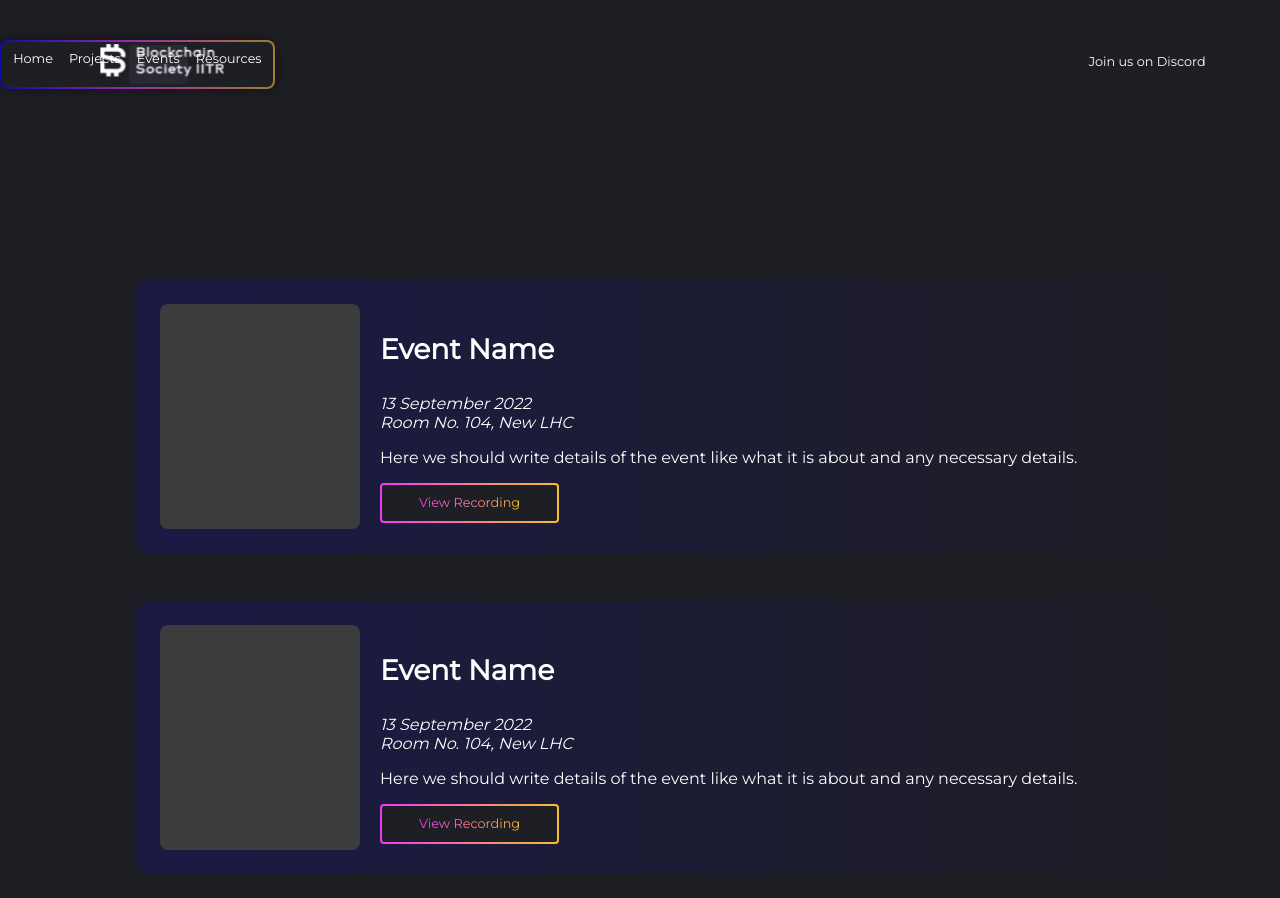
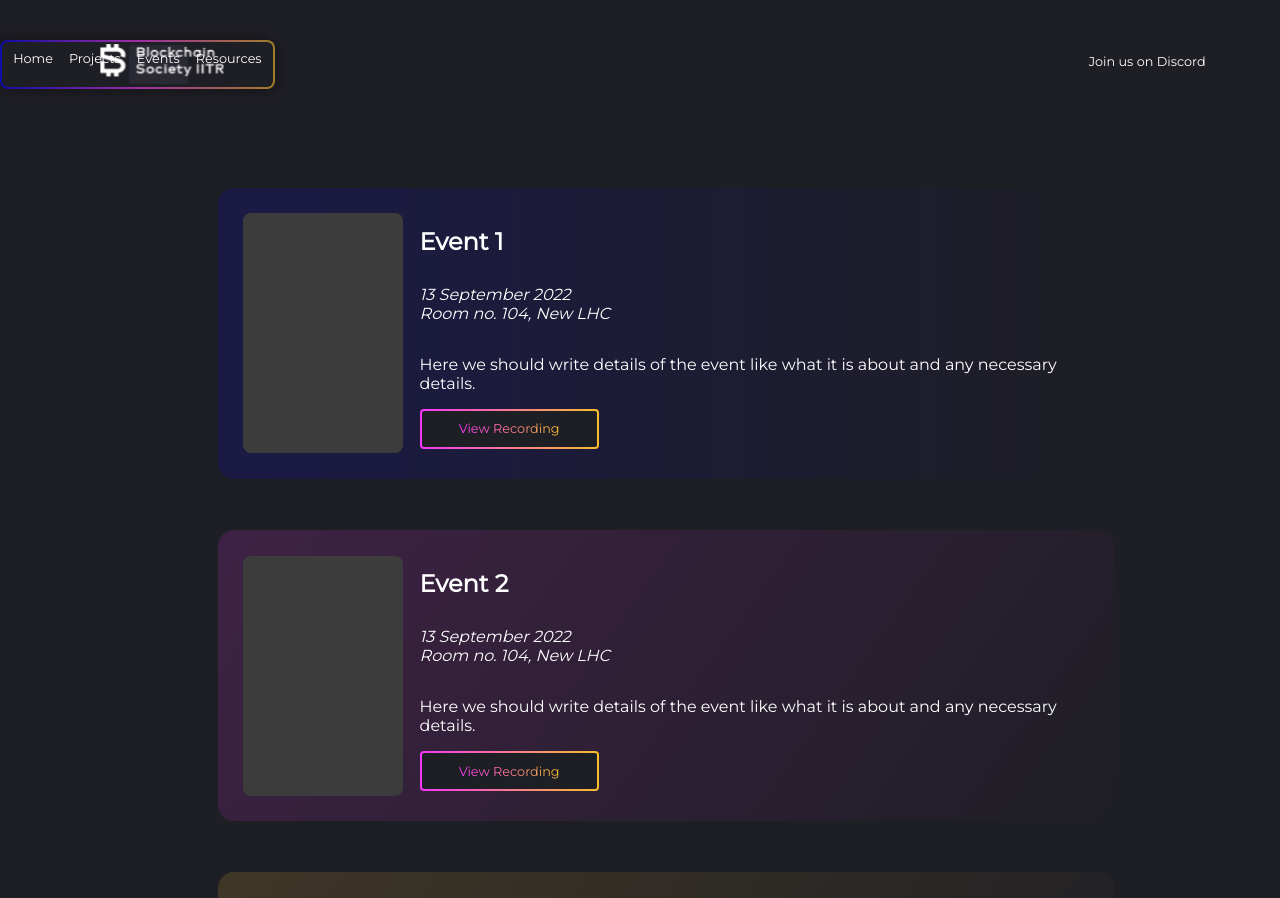
Before and after one commit to BlocSoc-iitr/website-2022, a React (Create React App) app: page /events in a window 1280 px wide. Shown: the top 898 px of the page. Built offline with nearby package versions, Linux system fonts and the light colour scheme.

Commit message:
Events Section Done

```diff
--- a/src/Components/EventCard/EventCard.js
+++ b/src/Components/EventCard/EventCard.js
@@ -1,23 +1,30 @@
-import React from 'react';
-import styles from './EventCard.module.css'
-import Button from '../Button/Button';
+import React from "react";
+import styles from "./EventCard.module.css";
+import Button from "../Button/Button";
 
-
-const EventCard = (props) => {
-
+const EventCard = ({ name, date, venue, desc, link, index }) => {
+  var containerClass;
+  if (index % 3 === 0) {
+    containerClass = styles.blueContainer;
+  } else if (index % 3 === 1) {
+    containerClass = styles.purpleContainer;
+  } else if (index % 3 === 2) {
+    containerClass = styles.yellowContainer;
+  }
   return (
-      <div className={styles.container}>
+    <div className={containerClass}>
       <div className={styles.img}></div>
       <div className={styles.content}>
-          <h3>Event Name</h3>
+        <div className={styles.heading}>{name}</div>
         <div className={styles.label}>
-            <p>13 September 2022 <br /> Room No. 104, New LHC </p>
-
+          <p>
+            {date} <br /> {venue}{" "}
+          </p>
         </div>
-          <p className={styles.desc}>
-            Here we should write details of the event like what it is about and any necessary details.
-          </p>
+        <p className={styles.desc}>{desc}</p>
+        <a href={link}>
           <Button str={"View Recording"} />
+        </a>
       </div>
     </div>
   );
--- a/src/Components/EventCard/EventCard.module.css
+++ b/src/Components/EventCard/EventCard.module.css
@@ -1,32 +1,65 @@
-.container{
+.blueContainer{
     background: linear-gradient(to right, #0500FF26, #0500FF00);
     height: auto;
-    width: 1008px;
-    margin: 0 0 48px 48px;
+    width: 66vw;
+    margin: 0 0 4% 4%;
     border-radius: 16px;
     display: flex;
     flex-direction: row;
-    padding: 24px;
+    padding: 2%;
 }
 
+.purpleContainer{
+    background: linear-gradient(125.73deg, rgba(245, 55, 249, 0.15) 1.33%, rgba(245, 55, 249, 0) 100%);
+    height: auto;
+    width: 66vw;
+    margin: 0 0 4% 4%;
+    border-radius: 16px;
+    display: flex;
+    flex-direction: row;
+    padding: 2%;
+}
+
+.yellowContainer{
+    background: linear-gradient(125.73deg, rgba(247, 190, 43, 0.15) 1.33%, rgba(247, 190, 43, 0) 100%);
+    height: auto;
+    width: 66vw;
+    margin: 0 0 4% 4%;
+    border-radius: 16px;
+    display: flex;
+    flex-direction: row;
+    padding: 2%;
+}
 .label {
     font-size: 1rem;
     font-style:italic;
 }
 
 .img {
-    height: 225px ;
-    width: 200px;
+    height: 30vh ;
+    width: 13vw;
     border-radius: 8px ;
     background: #3c3c3c;
 }
 
 .content {
-    padding-left: 20px;
+    display: flex;
+    flex-direction: column;
+    align-items: flex-start;
+    justify-content: flex-start;
+
+    padding-left: 2%;
     color: #fff;
     font-family: 'Montserrat',sans-serif;
     font-size: 1.5rem;
 }
+
+.heading{
+    font-size: 1.5rem;
+    font-weight: bold;
+    padding: 2% 0 ;
+}
+
 .desc {
     font-size: 1rem;
 }
--- a/src/Layouts/EventsBody/EventBody.module.css
+++ b/src/Layouts/EventsBody/EventBody.module.css
@@ -8,6 +8,6 @@
     justify-content: flex-start;
     align-items: center;
     justify-items: center;
-    padding-top: 156px;
-    padding-bottom: 248px;
+    padding-top: 5%;
+    padding-bottom: 5%;
 }
--- a/src/Layouts/EventsBody/EventsBody.js
+++ b/src/Layouts/EventsBody/EventsBody.js
@@ -2,19 +2,22 @@ import React from 'react';
 import styles from './EventBody.module.css';
 import Header from '../../Components/Header/Header';
 import EventCard from '../../Components/EventCard/EventCard';
+import List from "./Events_list";
 
 
 
 
 const EventsBody = (props) => {
-
+    const list = List.Event_list;
     return (
         <div className={styles.Body}>
             <Header />
             <div className={styles.container}>
-                <EventCard />
-                <EventCard />
-                <EventCard />
+                {list.map((m,index)=>{
+                    return(
+                        <EventCard name={m.eventName} date={m.date} venue={m.venue} desc={m.desc} link={m.link} index={index} key={m.eventName} />
+                    );
+                })}
             </div>
         </div>
     );
--- a/src/Layouts/EventsBody/Events_list.js
+++ b/src/Layouts/EventsBody/Events_list.js
@@ -1,9 +1,25 @@
 var Event_list = [
     {
-        eventName:"",
-        date:"",
-        venue:"",
-        desc:"",
+        eventName:"Event 1",
+        date:"13 September 2022",
+        venue:"Room no. 104, New LHC",
+        desc:"Here we should write details of the event like what it is about and any necessary details.",
+        link:""
+    },
+    {
+        eventName:"Event 2",
+        date:"13 September 2022",
+        venue:"Room no. 104, New LHC",
+        desc:"Here we should write details of the event like what it is about and any necessary details.",
+        link:""
+    },
+    {
+        eventName:"Event 3",
+        date:"13 September 2022",
+        venue:"Room no. 104, New LHC",
+        desc:"Here we should write details of the event like what it is about and any necessary details.",
         link:""
     }
 ]
+
+export default {Event_list};
--- a/src/Layouts/ProjectBody/ProjectBody.module.css
+++ b/src/Layouts/ProjectBody/ProjectBody.module.css
@@ -8,6 +8,6 @@
     justify-content: flex-start;
     align-items: center;
     justify-items: center;
-    padding-top: 156px;
-    padding-bottom: 248px;
+    padding-top: 5%;
+    padding-bottom: 5%;
 }
```
Lines whose indentation alone changed are shown as unchanged.
